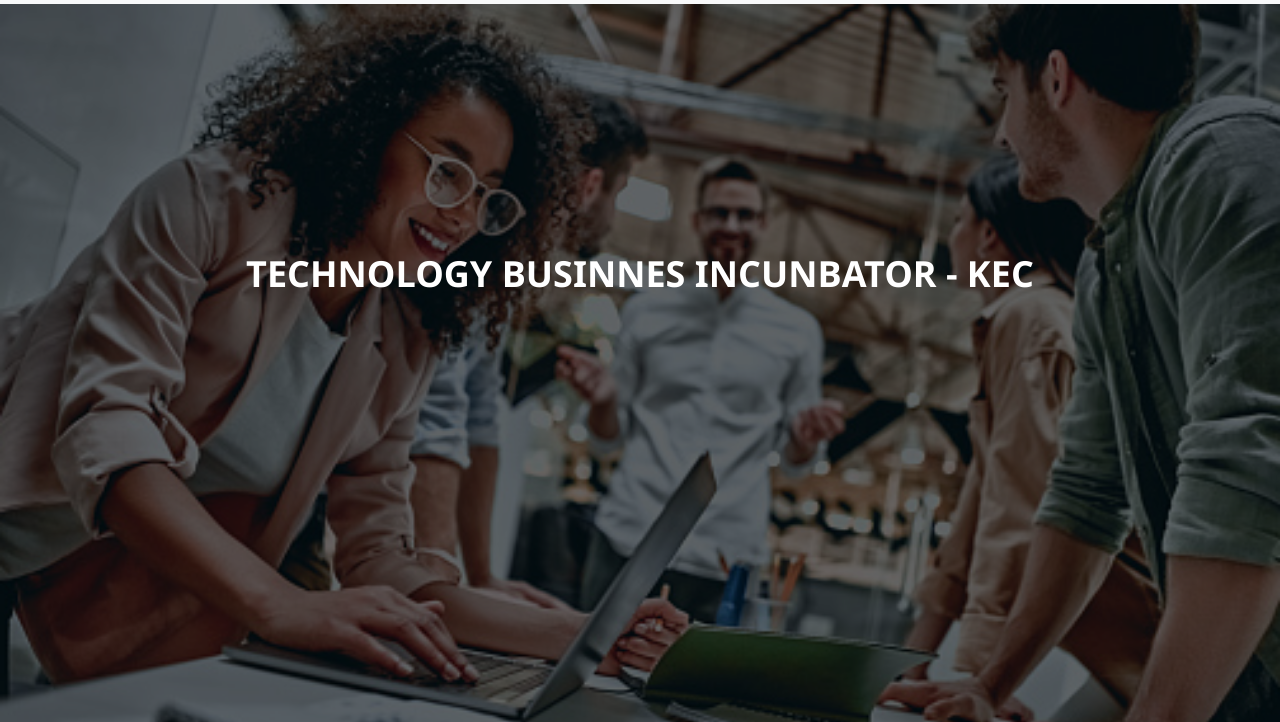
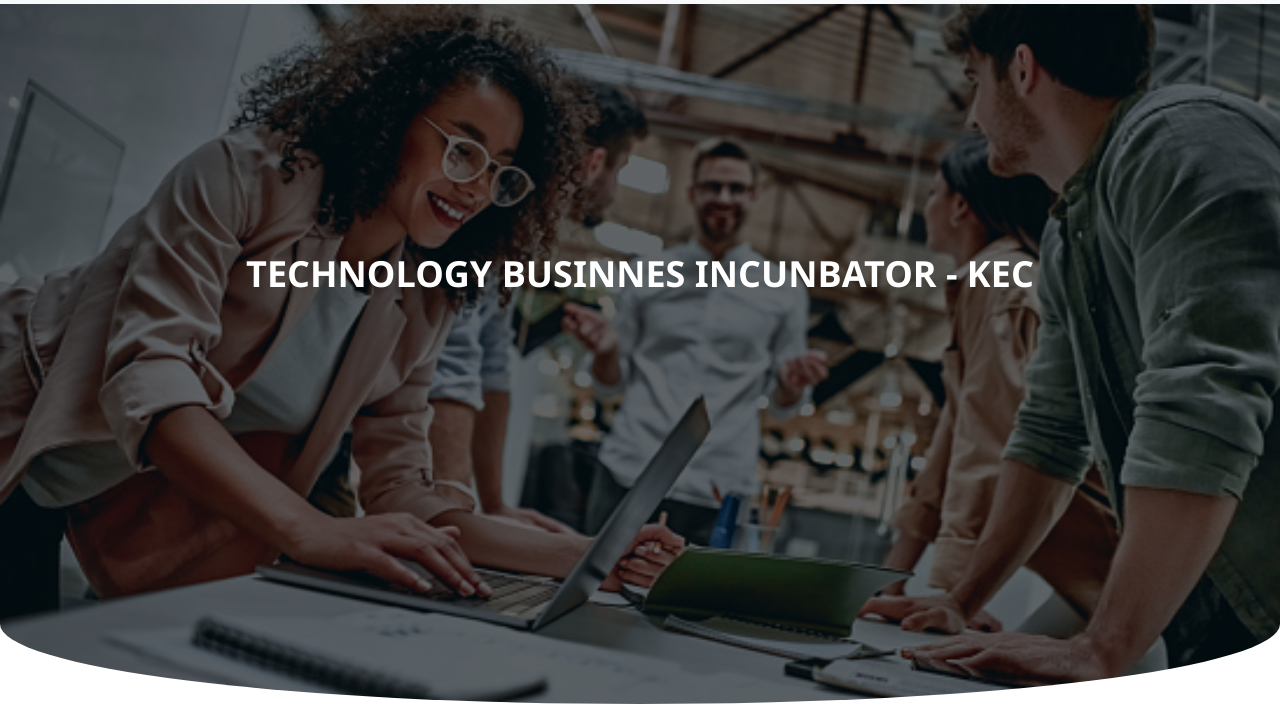
Before and after one commit to IdOtDevelop/TBISiteWD, a plain HTML site: page about.html in a window 1280 px wide. Shown: the part 78-800 px from the top of the page. Drawn offline with nearby package versions, Linux system fonts and the light colour scheme; a web font is replaced by a local one.

Commit message:
photo shape changed

```diff
--- a/stylesheet/facilities.css
+++ b/stylesheet/facilities.css
@@ -8,8 +8,18 @@
   }
 
   .body-img>img {
-    filter: brightness(40%);
-    object-fit: cover;
+    position: relative;
+    display: flex;
+    justify-content: center;
+    align-items: center;
+      border-radius: 0 0 70% 70% / 8em;
+    overflow: hidden;
+    width: 100%;
+    height: 700px;
+    background-size: cover;
+    background-position: center;
+    background-repeat: no-repeat;
+    filter:brightness(40%);
 }
 
 .centered {
--- a/stylesheet/home.css
+++ b/stylesheet/home.css
@@ -23,9 +23,21 @@ body {
     padding: 0%;
 } */
 .body-img>img {
-    filter: brightness(40%);
-    object-fit: cover;
+    position: relative;
+    display: flex;
+    justify-content: center;
+    align-items: center;
+      border-radius: 0 0 70% 70% / 8em;
+    overflow: hidden;
+    width: 100%;
+    height: 700px;
+    background-size: cover;
+    background-position: center;
+    background-repeat: no-repeat;
+    filter:brightness(40%);
+
 }
+
 
 .centered {
     position: absolute;
@@ -48,6 +60,7 @@ body {
 }
 .body-img>video{
     object-fit: cover;
+    height: 700px;
 }
 .about-us {
     display: flex;
```
Also changed, not shown: prayaslab.html (+5 -6 lines), stylesheet/prayaslab.css (+4 -4 lines).
